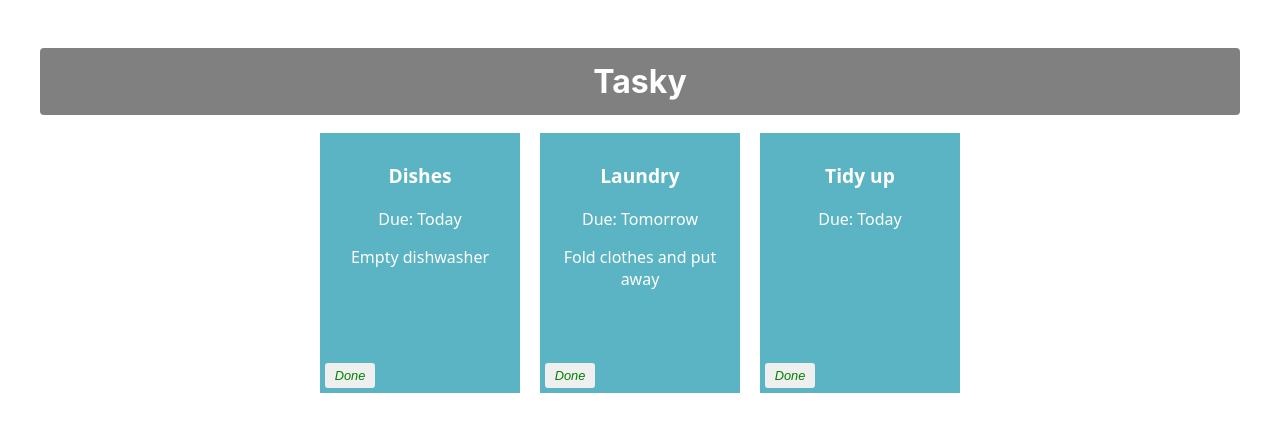
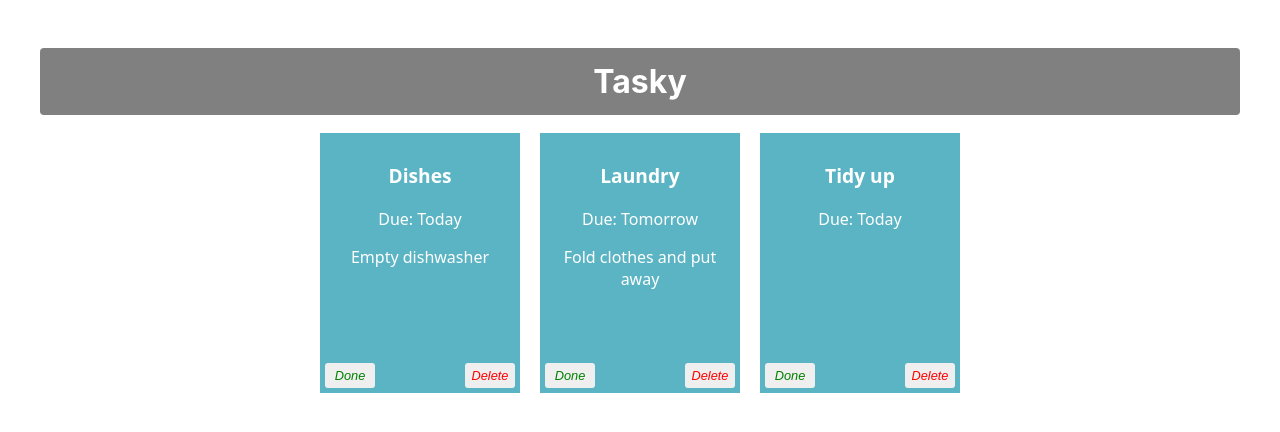
Before and after one commit to igorkapusniak0/React-App, a React (Create React App) app in the folder tasky/: page / in a window 1280 px wide. Shown: the top 432 px of the page. Built offline with nearby package versions, Linux system fonts and the light colour scheme.

Commit message:
Delete a task

```diff
--- a/tasky/src/App.css
+++ b/tasky/src/App.css
@@ -94,3 +94,10 @@
   left: 5px;
   color: green;
 }
+
+.deleteButton{
+  position: absolute;
+  bottom: 5px;
+  right: 5px;
+  color: red;
+}
--- a/tasky/src/App.js
+++ b/tasky/src/App.js
@@ -16,6 +16,11 @@
     setTaskState({tasks});
     console.log(`${taskIndex} ${tasks[taskIndex].done}`);
   }
+  const deleteHandler = (taskIndex) => {
+    const tasks = [...taskState.tasks];
+    tasks.splice(taskIndex, 1);
+    setTaskState({tasks});
+  }
   return (
     <div className="container">
       <h1>Tasky</h1>
@@ -27,6 +32,7 @@
       key={task.id}
       done={task.done}
       markDone={() => doneHandler(index)}
+      deleteTask = {() => deleteHandler(index)}
     />
   ))}
     </div>
--- a/tasky/src/components/Task.js
+++ b/tasky/src/components/Task.js
@@ -7,6 +7,7 @@
             <p>Due: {props.deadline}</p>
             <p>{props.description}</p>
             <button onClick={props.markDone} className='doneButton'>Done</button>
+            <button className="deleteButton" onClick={props.deleteTask}>Delete</button>
        </div>
     )
 }
```
